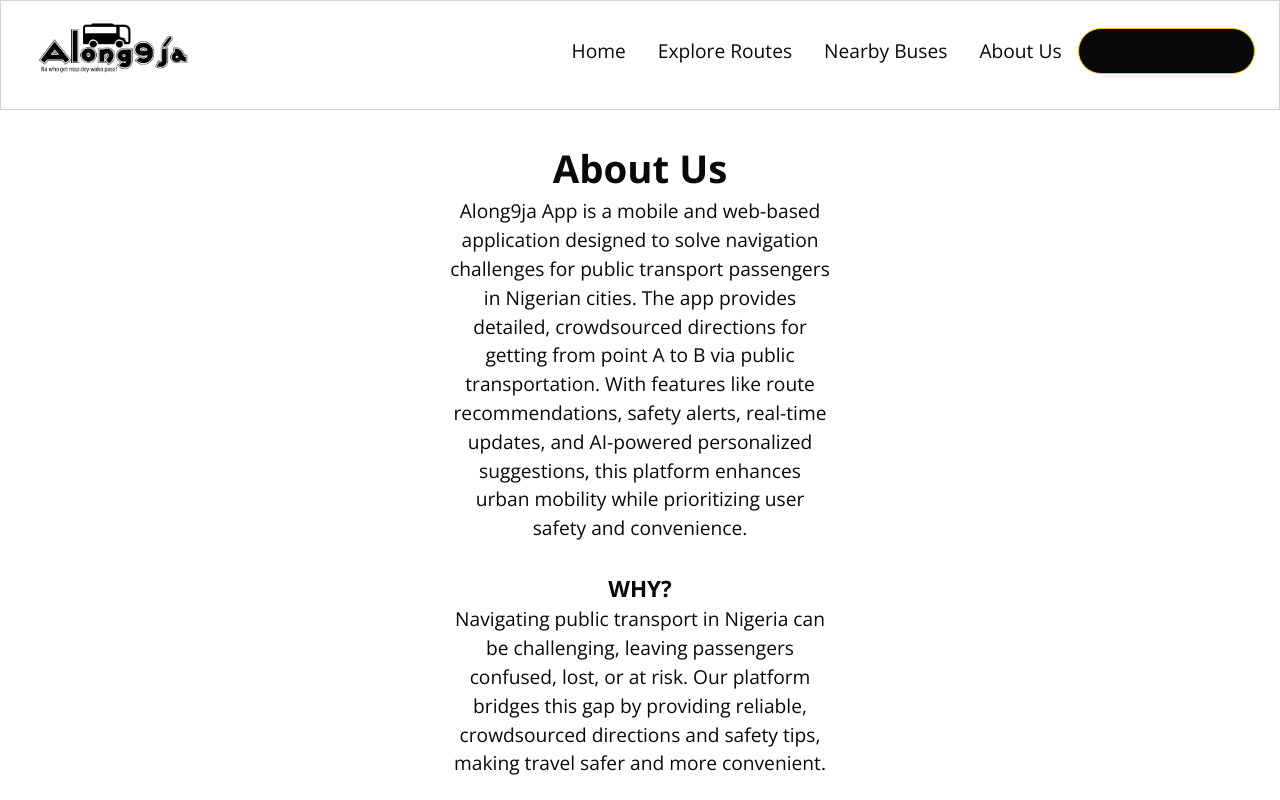
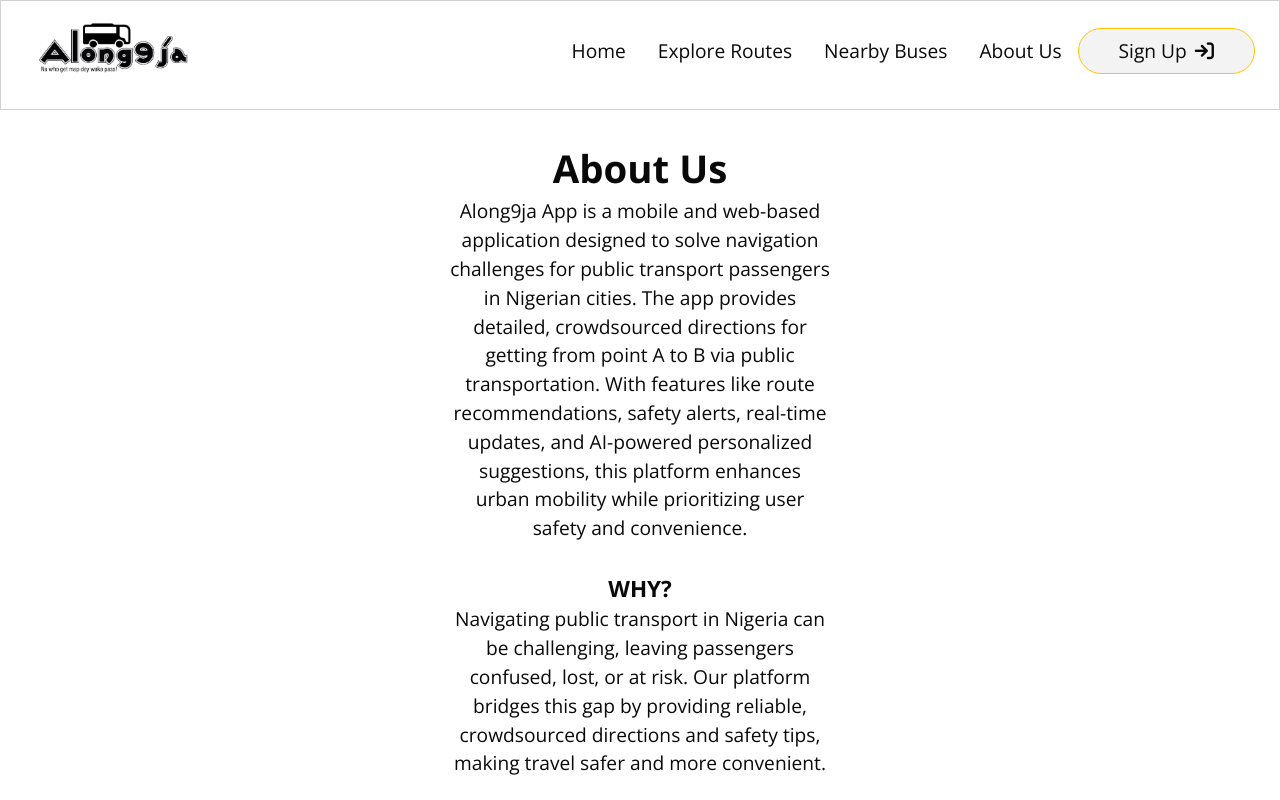
Before and after one commit to cherishegoyibo/along9ja, a React (Vite) app: page /about-us in a window 1280 px wide. In both pictures the pointer is over the button "Sign Up". Shown: the top 800 px of the page. Built offline with nearby package versions, Linux system fonts and the light colour scheme.

Commit message:
Made some changes to the global css

```diff
--- a/src/styles/along9ja.css
+++ b/src/styles/along9ja.css
@@ -121,7 +121,7 @@
 button:hover {
   color: var(--color-white) !important;
   text-decoration: var(--button-hover-text-decoration);
-  background-color: var(--color-black);
+  background-color: var(--color-light-grey);
   transition: 0.15s ease-in-out;
 }
 
```
Also changed, not shown: 1 other file (tests, documents, lock files or other folders).
